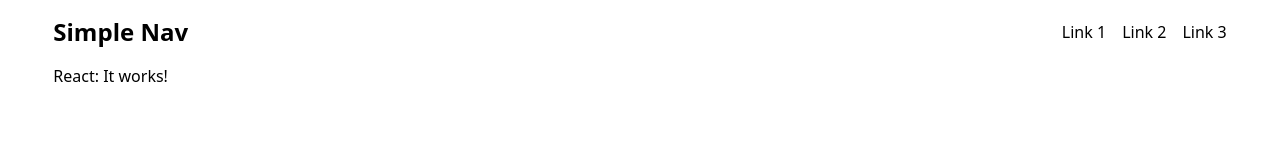
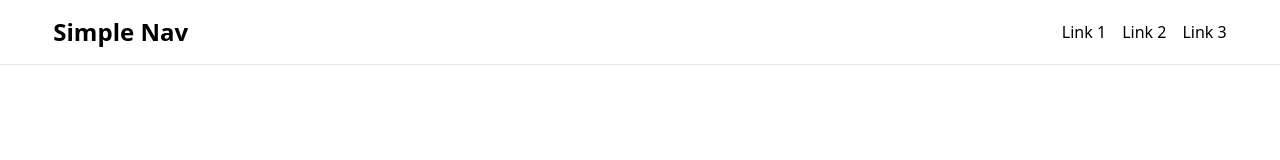
Before and after one commit to moquette/simple-nav, a React (Create React App) app: page / in a window 1280 px wide. Shown: the top 160 px of the page. Built offline with nearby package versions, Linux system fonts and the light colour scheme.

Commit message:
chore: navbar styling

```diff
--- a/src/App.tsx
+++ b/src/App.tsx
@@ -1,10 +1,5 @@
 import Layout from './Layout'
-function App() {
-  return (
-    <Layout>
-      <h1>React: It works!</h1>
-    </Layout>
-  )
-}
+
+const App = () => <Layout />
 
 export default App
--- a/src/Layout/Navbar.tsx
+++ b/src/Layout/Navbar.tsx
@@ -35,7 +35,7 @@ const NavigationBar = ({ className }: IAppProps) => {
   ]
 
   return (
-    <nav className={` ${className}`}>
+    <nav className={`border-b border-gray-200 ${className}`}>
       <div className="layout sticky top-0 z-10">
         <div className="mx-auto">
           <div className="flex h-16 items-center justify-between">
@@ -54,7 +54,7 @@ const NavigationBar = ({ className }: IAppProps) => {
                 <>
                   <Popover.Button
                     className={`
-                  group inline-flex items-center rounded-full bg-white p-2 hover:text-opacity-100 focus:outline-none focus-visible:ring-2  focus-visible:ring-white focus-visible:ring-opacity-75 md:hidden`}
+                  group inline-flex items-center rounded-full p-2 hover:bg-gray-100 hover:text-opacity-100 focus:outline-none focus-visible:ring-2 focus-visible:ring-white focus-visible:ring-opacity-75 md:hidden`}
                   >
                     {open ? (
                       <RiCloseLine className="animate-fade-in text-2xl" />
--- a/src/Layout/index.tsx
+++ b/src/Layout/index.tsx
@@ -7,8 +7,7 @@ export interface IAppProps {
   children?: React.ReactNode
 }
 
-const Layout = ({ className, noNavbar, children }: IAppProps) =>
-  children ? (
+const Layout = ({ className, noNavbar, children }: IAppProps) => (
   <div className="animate-fade-in">
     {/*****************************
         Hide nav if not needed
@@ -18,6 +17,6 @@ const Layout = ({ className, noNavbar, children }: IAppProps) =>
       <div>{children}</div>
     </div>
   </div>
-  ) : null
+)
 
 export default Layout
```
Lines whose indentation alone changed are shown as unchanged.
